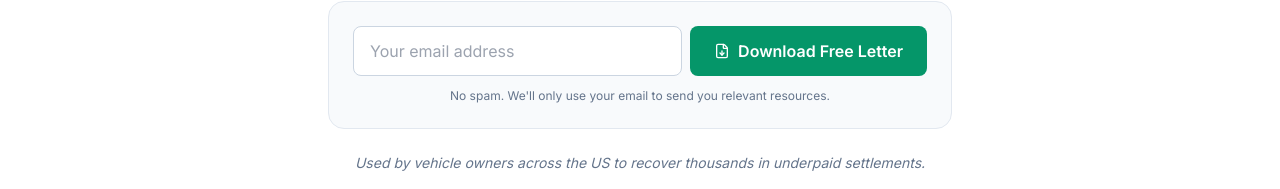
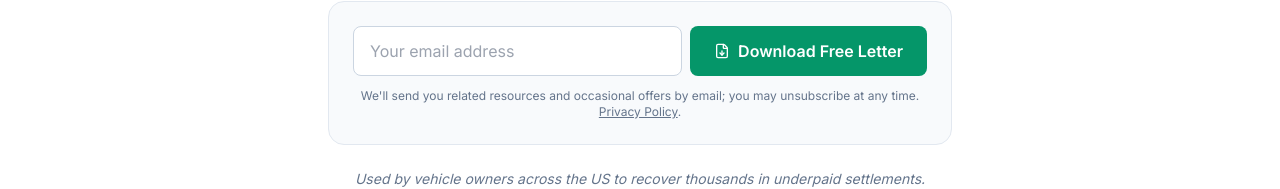
Before and after one commit to Lemmeyg/VehicleValuation, a Next.js app: page /dispute-letter in a window 1280 px wide. Shown: the part 575-764 px from the top of the page. Built offline with nearby package versions, Linux system fonts and the light colour scheme; no server answers.

Commit message:
feat: use shared MarketingConsentNotice in DisputeLetterForm

```diff
--- a/components/DisputeLetterForm.tsx
+++ b/components/DisputeLetterForm.tsx
@@ -3,6 +3,7 @@
 import { useState } from 'react'
 import { FileDown, Loader2, CheckCircle2 } from 'lucide-react'
 import { trackEvent } from '@/lib/analytics/events'
+import { MarketingConsentNotice } from '@/components/MarketingConsentNotice'
 
 const EMAIL_REGEX = /^[^\s@]+@[^\s@]+\.[^\s@]+$/
 
@@ -103,9 +104,7 @@ export default function DisputeLetterForm() {
           {errorMessage}
         </p>
       )}
-      <p className="text-xs text-slate-500 text-center">
-        No spam. We&apos;ll only use your email to send you relevant resources.
-      </p>
+      <MarketingConsentNotice className="text-center" />
     </form>
   )
 }
```
